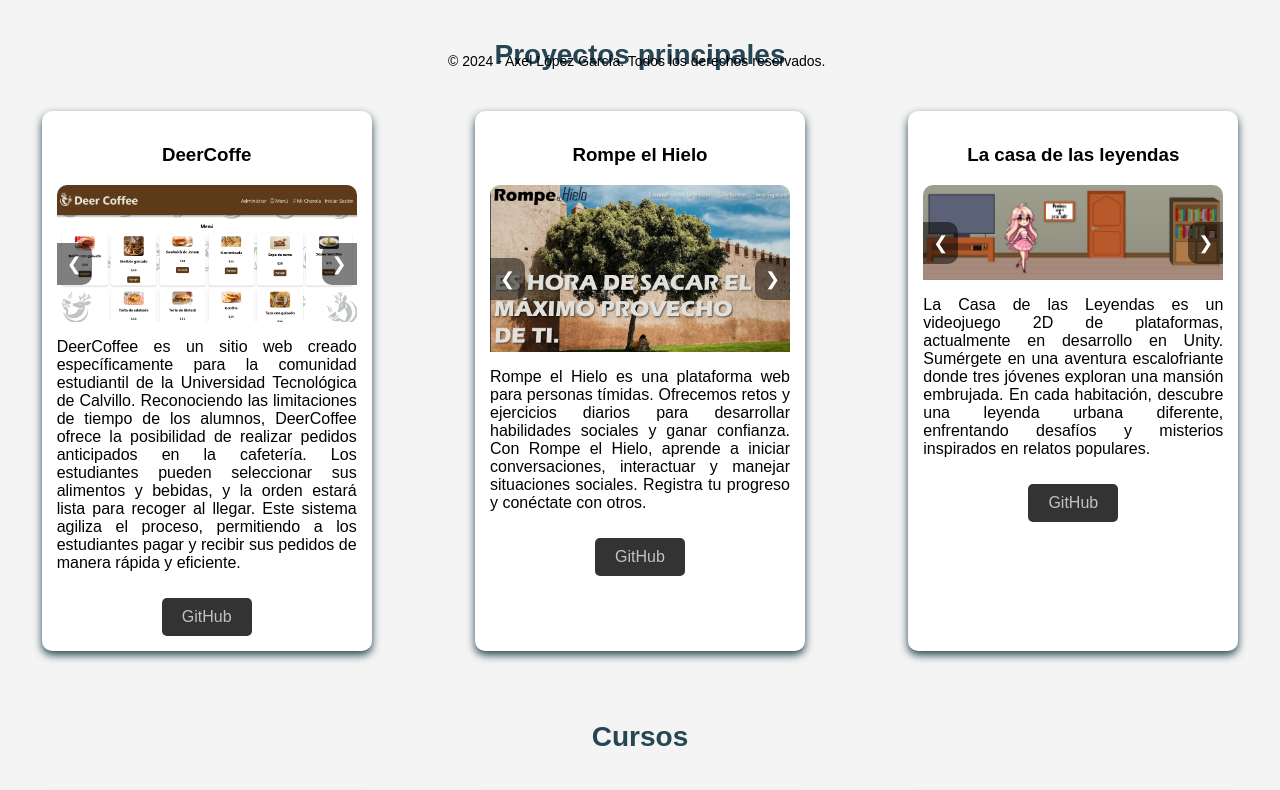
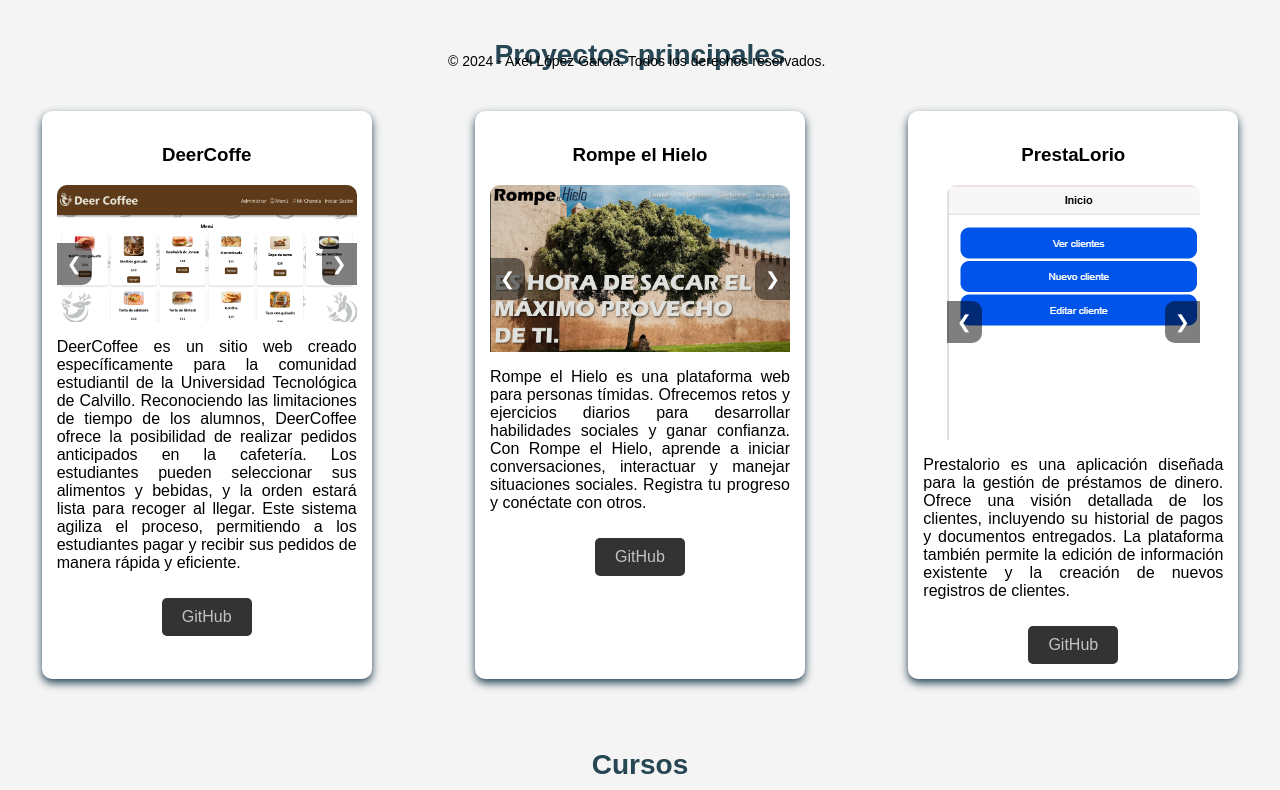
Before and after one commit to AxelLoGa/AxelLopez.io, a plain HTML site: page index.html in a window 1280 px wide. Shown: the part 711-1501 px from the top of the page. Drawn offline with Linux system fonts and the light colour scheme.

Commit message:
Add files via upload

```diff
--- a/index.html
+++ b/index.html
@@ -55,17 +55,20 @@
             </div>
 
             <div class="card">
-                <h3>La casa de las leyendas</h3>
+                <h3>PrestaLorio</h3>
                 <div class="carousel" id="carousel-3">
                     <button class="prev" onclick="prevImage('carousel-3')">&#10094;</button>
-                    <img src="./images/leyendas.png" alt="Captura La casa de las leyendas" class="carousel-image">
-                    <img src="./images/LaCasaDeLasLeyendasJuego.png" alt="Captura La casa de las leyendas" class="carousel-image" style="display:none;">
-                    <img src="./images/LaCasaDeLasLeyendasPuerta.png" alt="Captura La casa de las leyendas" class="carousel-image" style="display:none;">
-                    <img src="./images/LaCasaDeLasLeyendasCalle.png" alt="Captura La casa de las leyendas" class="carousel-image" style="display:none;">
+                    <img src="./images/prestaLorio1.png" alt="Captura La casa de las leyendas" class="carousel-image">
+                    <img src="./images/prestaLorio2.png" alt="Captura La casa de las leyendas" class="carousel-image" style="display:none;">
+                    <img src="./images/prestaLorio3.png" alt="Captura La casa de las leyendas" class="carousel-image" style="display:none;">
+                    <img src="./images/prestaLorio4.png" alt="Captura La casa de las leyendas" class="carousel-image" style="display:none;">
+                    <img src="./images/prestaLorio5.png" alt="Captura La casa de las leyendas" class="carousel-image" style="display:none;">
+                    <img src="./images/pretsaLorio6.png" alt="Captura La casa de las leyendas" class="carousel-image" style="display:none;">
+                    <img src="./images/pretaLorio7.png" alt="Captura La casa de las leyendas" class="carousel-image" style="display:none;">
                     <button class="next" onclick="nextImage('carousel-3')">&#10095;</button>
                 </div>
-                <p> La Casa de las Leyendas es un videojuego 2D de plataformas, actualmente en desarrollo en Unity. Sumérgete en una aventura escalofriante donde tres jóvenes exploran una mansión embrujada. En cada habitación, descubre una leyenda urbana diferente, enfrentando desafíos y misterios inspirados en relatos populares.</p>
-                <div class="button-git"><a href="https://github.com/AxelLoGa/LaCasaDeLasLeyendas.git target="_blank""><button>GitHub</button></a></div>
+                <p> Prestalorio es una aplicación diseñada para la gestión de préstamos de dinero. Ofrece una visión detallada de los clientes, incluyendo su historial de pagos y documentos entregados. La plataforma también permite la edición de información existente y la creación de nuevos registros de clientes.</p>
+                <div class="button-git"><a href="https://github.com/AxelLoGa/PrestaLorio target="_blank""><button>GitHub</button></a></div>
             </div>
 
         </div>
```
Also changed, not shown: projects.html (+18 -0 lines), images/prestaLorio1.png (added), images/prestaLorio2.png (added), images/prestaLorio3.png (added), images/prestaLorio4.png (added), images/prestaLorio5.png (added), images/pretaLorio7.png (added), images/pretsaLorio6.png (added).
